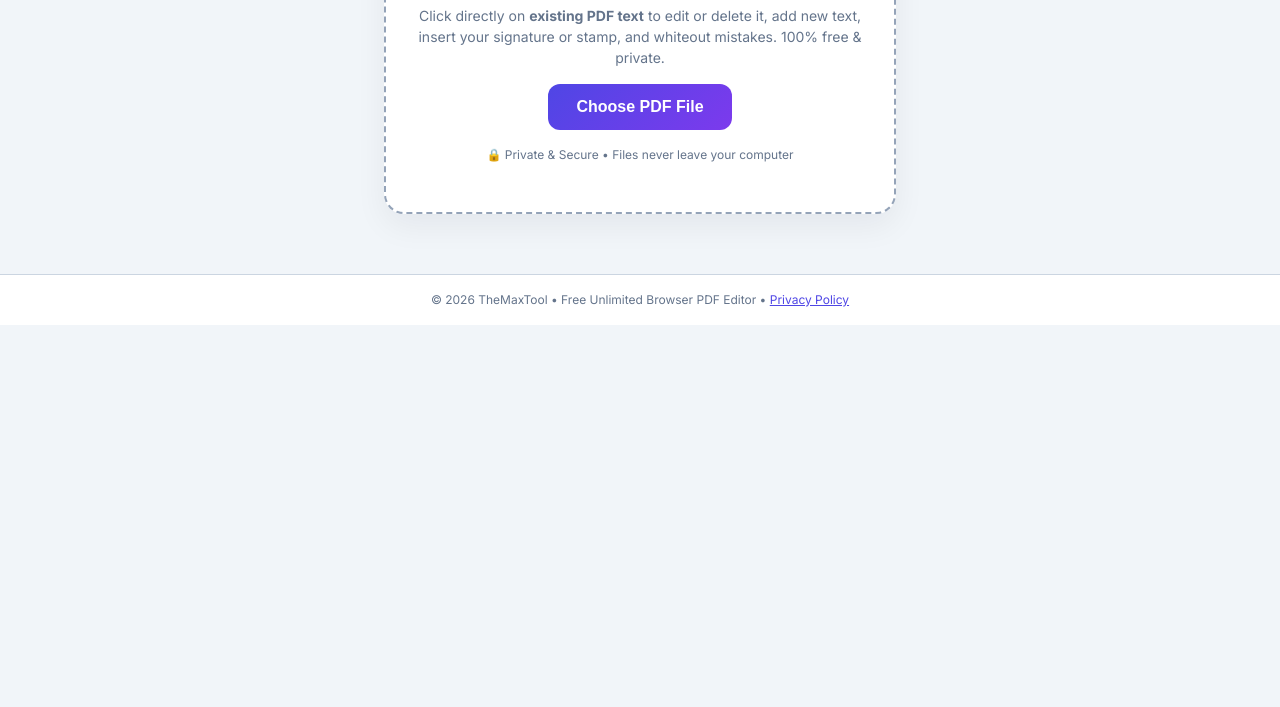
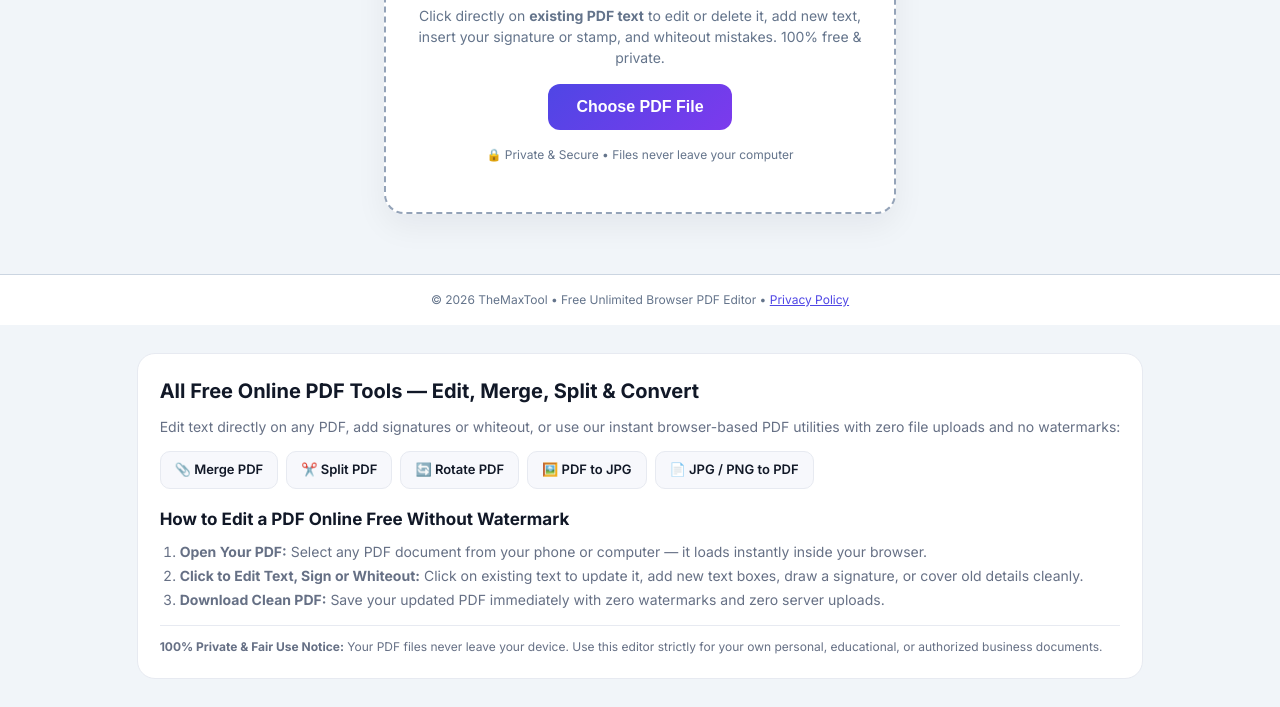
Before and after one commit to ramdevsingh832-ship-it/themaxtool, a plain HTML site: page pdf-editor.html in a window 1280 px wide. Shown: the part 292-999 px from the top of the page. Before the commit the page ends 800 px from the top, so only its background shows below. Drawn offline with Linux system fonts and the light colour scheme; a script that the page names is missing.

Commit message:
Update pdf-editor.html

```diff
--- a/pdf-editor.html
+++ b/pdf-editor.html
@@ -457,5 +457,31 @@ document.getElementById('applySaveBtn').onclick = async () => {
   btn.textContent = '✓ Apply Changes & Download PDF';
 };
 </script>
+  <section style="max-width:1040px;margin:28px auto;padding:22px;background:#ffffff;border:1px solid #e7eaf1;border-radius:18px;font-family:Inter,system-ui,sans-serif;color:#111827">
+  <h2 style="margin:0 0 10px;font-size:20px">All Free Online PDF Tools — Edit, Merge, Split &amp; Convert</h2>
+  <p style="margin:0 0 14px;color:#667085;font-size:14px">Edit text directly on any PDF, add signatures or whiteout, or use our instant browser-based PDF utilities with zero file uploads and no watermarks:</p>
+  <div style="display:flex;flex-wrap:wrap;gap:8px;margin-bottom:18px">
+    <a href="/?tool=pdfmerge" style="padding:8px 14px;border-radius:10px;border:1px solid #e7eaf1;background:#f7f8fc;font-weight:600;font-size:13px;text-decoration:none;color:#111827">📎 Merge PDF</a>
+    <a href="/?tool=pdfsplit" style="padding:8px 14px;border-radius:10px;border:1px solid #e7eaf1;background:#f7f8fc;font-weight:600;font-size:13px;text-decoration:none;color:#111827">✂️ Split PDF</a>
+    <a href="/?tool=pdfrotate" style="padding:8px 14px;border-radius:10px;border:1px solid #e7eaf1;background:#f7f8fc;font-weight:600;font-size:13px;text-decoration:none;color:#111827">🔄 Rotate PDF</a>
+    <a href="/?tool=pdftojpg" style="padding:8px 14px;border-radius:10px;border:1px solid #e7eaf1;background:#f7f8fc;font-weight:600;font-size:13px;text-decoration:none;color:#111827">🖼️ PDF to JPG</a>
+    <a href="/?tool=imgtopdf" style="padding:8px 14px;border-radius:10px;border:1px solid #e7eaf1;background:#f7f8fc;font-weight:600;font-size:13px;text-decoration:none;color:#111827">📄 JPG / PNG to PDF</a>
+  </div>
+
+  <h3 style="margin:0 0 8px;font-size:17px">How to Edit a PDF Online Free Without Watermark</h3>
+  <ol style="margin:0 0 14px;padding-left:20px;color:#667085;font-size:14px;line-height:1.7">
+    <li><strong>Open Your PDF:</strong> Select any PDF document from your phone or computer — it loads instantly inside your browser.</li>
+    <li><strong>Click to Edit Text, Sign or Whiteout:</strong> Click on existing text to update it, add new text boxes, draw a signature, or cover old details cleanly.</li>
+    <li><strong>Download Clean PDF:</strong> Save your updated PDF immediately with zero watermarks and zero server uploads.</li>
+  </ol>
+
+  <p style="margin:0;padding-top:12px;border-top:1px solid #e7eaf1;color:#667085;font-size:12px">
+    <strong>100% Private &amp; Fair Use Notice:</strong> Your PDF files never leave your device. Use this editor strictly for your own personal, educational, or authorized business documents.
+  </p>
+</section>
+
+<script type="application/ld+json">
+{"@context":"https://schema.org","@type":"FAQPage","mainEntity":[{"@type":"Question","name":"Is TheMaxTool PDF Editor completely free without watermarks?","acceptedAnswer":{"@type":"Answer","text":"Yes, you can edit PDF text, add signatures, whiteout sections, and download unlimited pages completely free with no watermarks."}},{"@type":"Question","name":"Are my PDF documents uploaded to a server?","acceptedAnswer":{"@type":"Answer","text":"No. All PDF editing happens 100% locally inside your web browser for complete document privacy."}},{"@type":"Question","name":"Can I also merge, split, or convert PDF to JPG?","acceptedAnswer":{"@type":"Answer","text":"Yes, TheMaxTool includes dedicated free tools to merge PDFs, split pages, rotate PDFs, and convert between PDF and JPG."}}]}
+</script>
 </body>
 </html>
```
